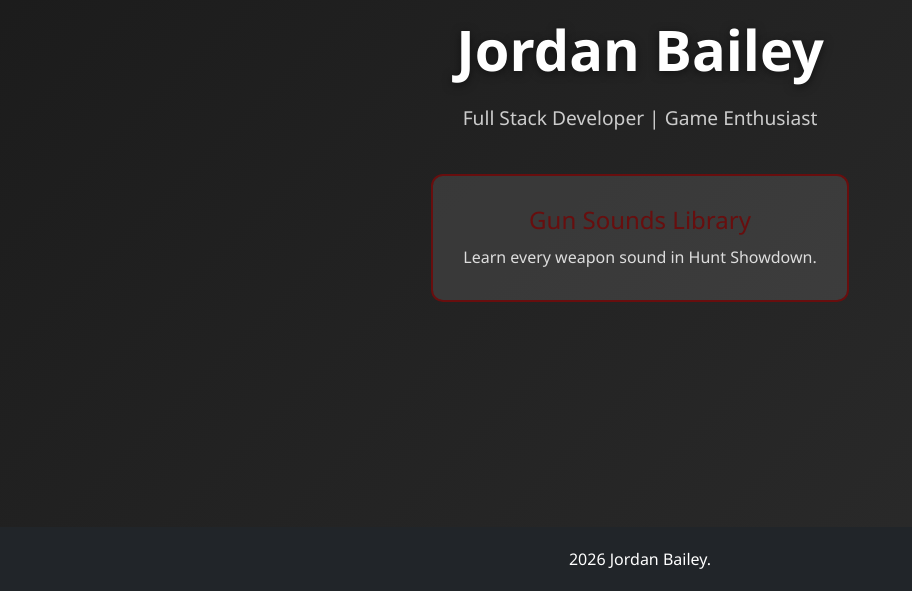
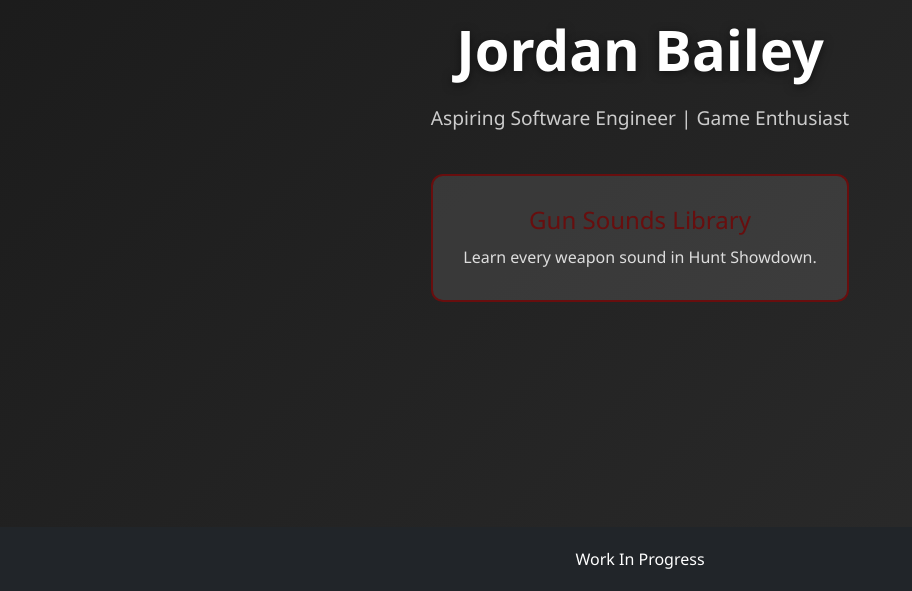
Before and after one commit to Zeddicus-Zul/djangoProject, a Django app: page / in a window 1280 px wide. Shown: the part 209-800 px from the top of the page, without its empty margins (0-912 px from the left). Run offline with Django 5.2, Linux system fonts and the light colour scheme.

Commit message:
Modified landing page and contact html. Removed unnecessary scripts

```diff
--- a/gunSounds/templates/gunSounds/contact.html
+++ b/gunSounds/templates/gunSounds/contact.html
@@ -120,7 +120,7 @@
     <main>
         <section class="contact-section">
             <div class="contact-card">
-                <p>Have questions or need to get in touch? Feel free to reach out via email:</p>
+                <p>Have questions or a suggestion for the site? Feel free to reach out via email:</p>
                 <a href="mailto:ellifian@gmail.com">ellifian@gmail.com</a>
             </div>
         </section>
--- a/gunSounds/templates/gunSounds/landing.html
+++ b/gunSounds/templates/gunSounds/landing.html
@@ -81,7 +81,7 @@
         </div>
     </main>
 
-    <footer>Created by Jordan Bailey</footer>
+    <footer>Work In Progress</footer>
 
     <!-- Bootstrap JS Bundle -->
     <script src="https://cdn.jsdelivr.net/npm/bootstrap@5.3.0/dist/js/bootstrap.bundle.min.js"></script>
--- a/templates/landing.html
+++ b/templates/landing.html
@@ -94,7 +94,7 @@
     <main>
         <div class="portfolio-container">
             <h1>Jordan Bailey</h1>
-            <p>Full Stack Developer | Game Enthusiast</p>
+            <p>Aspiring Software Engineer | Game Enthusiast</p>
 
             <div class="projects">
                 <a href="/gunsounds/" class="project-card">
@@ -105,7 +105,7 @@
         </div>
     </main>
 
-    <footer>2026 Jordan Bailey.</footer>
+    <footer>Work In Progress</footer>
 
     <!-- Bootstrap JS Bundle -->
     <script src="https://cdn.jsdelivr.net/npm/bootstrap@5.3.0/dist/js/bootstrap.bundle.min.js"></script>
```
Also changed, not shown: 3 other files.
